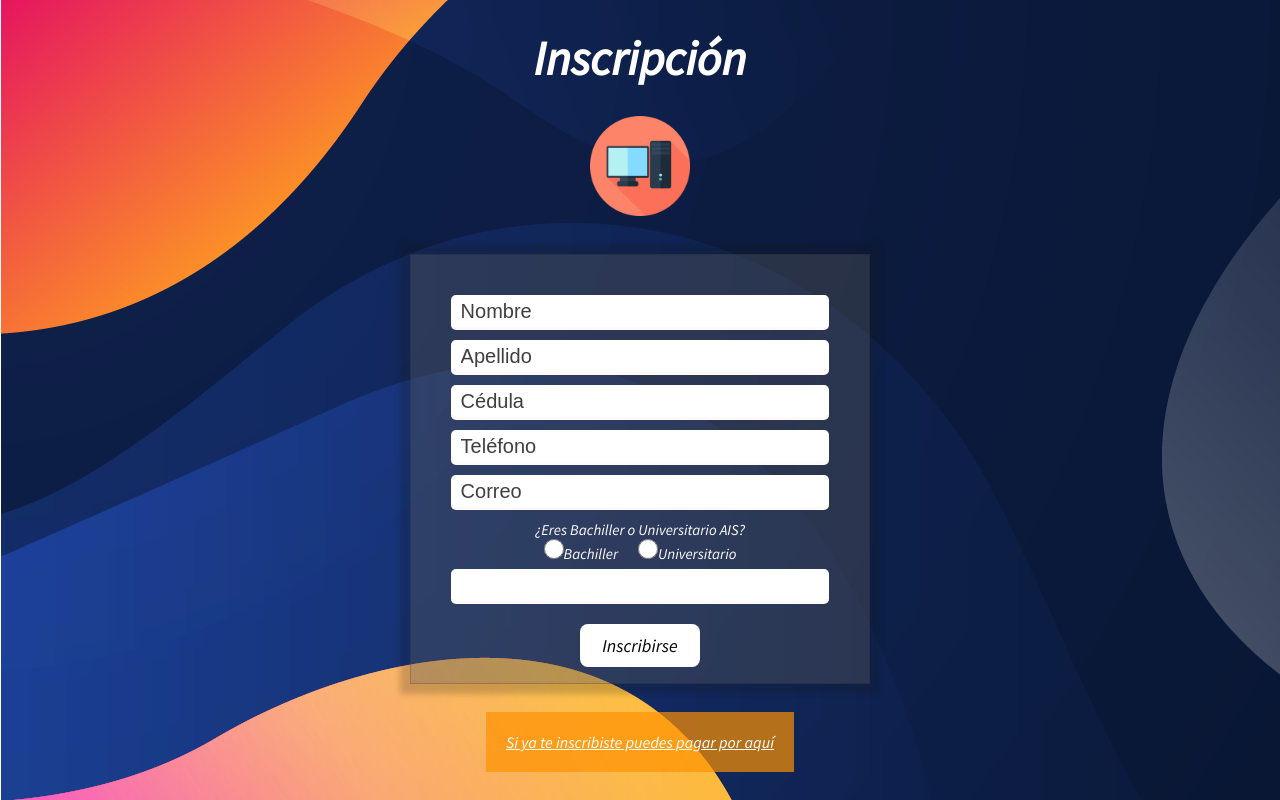
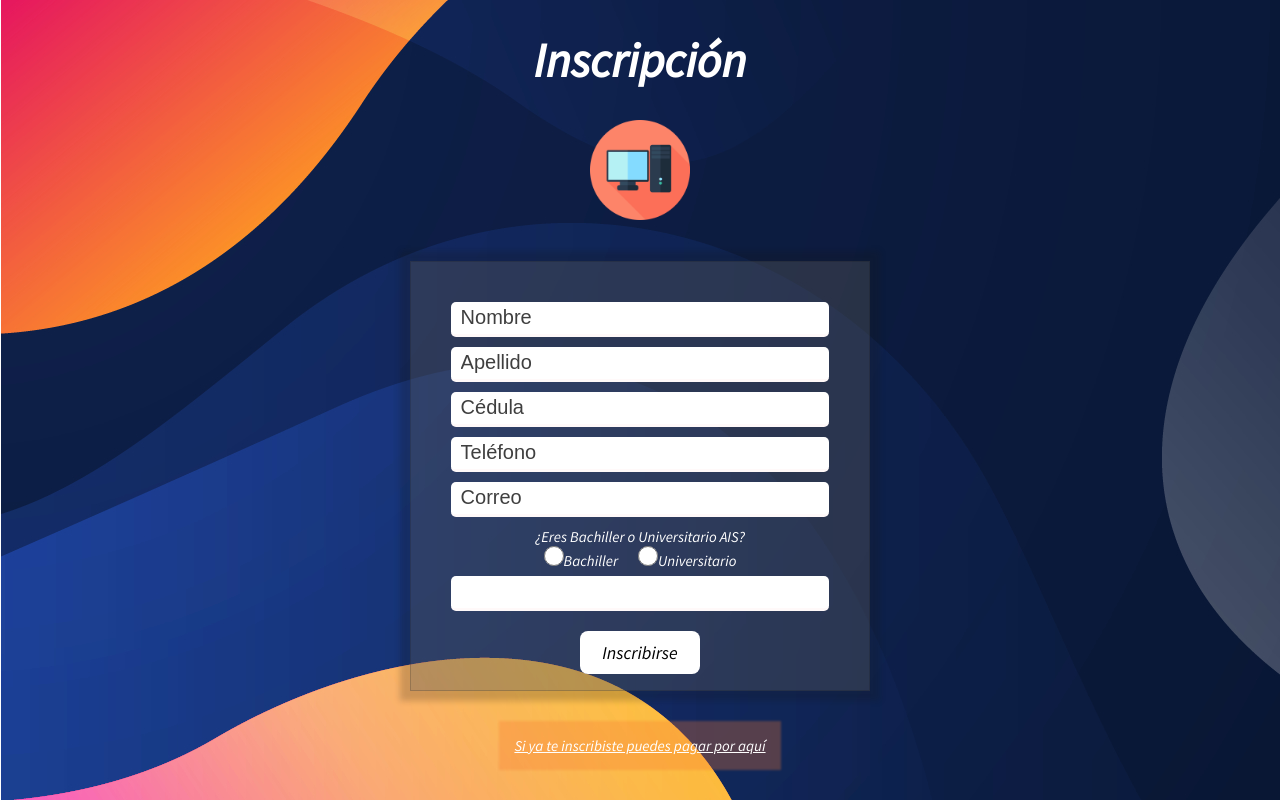
Before and after one commit to Anthonyzok521/Inscriptions, a Node server app: page / in a window 1280 px wide. Run offline with Node 20, Linux system fonts and the light colour scheme; some libraries are stand-ins or nearby versions.

Commit message:
ButtonPay

```diff
--- a/public/stylesheets/style.css
+++ b/public/stylesheets/style.css
@@ -24,18 +24,20 @@ h1 {
 
 .containerpay {
     display:grid;
-    grid-template-area: "pay";
+    grid-template-areas: "pay";
 }
 
 .containerpay div  {
     grid-area: pay;
-    background-color: #ff9100b0;
-    padding: 20px;
+    background-color: rgb(248 124 50 / 30%);
+    padding: 15px;
+    filter: blur(1px);
 }
 
 .pay {
     color: white;
-    padding: 20px;
+    font-size: 15px;
+    padding: 15px;
     grid-area: pay;
     z-index: 1;
 }
```
